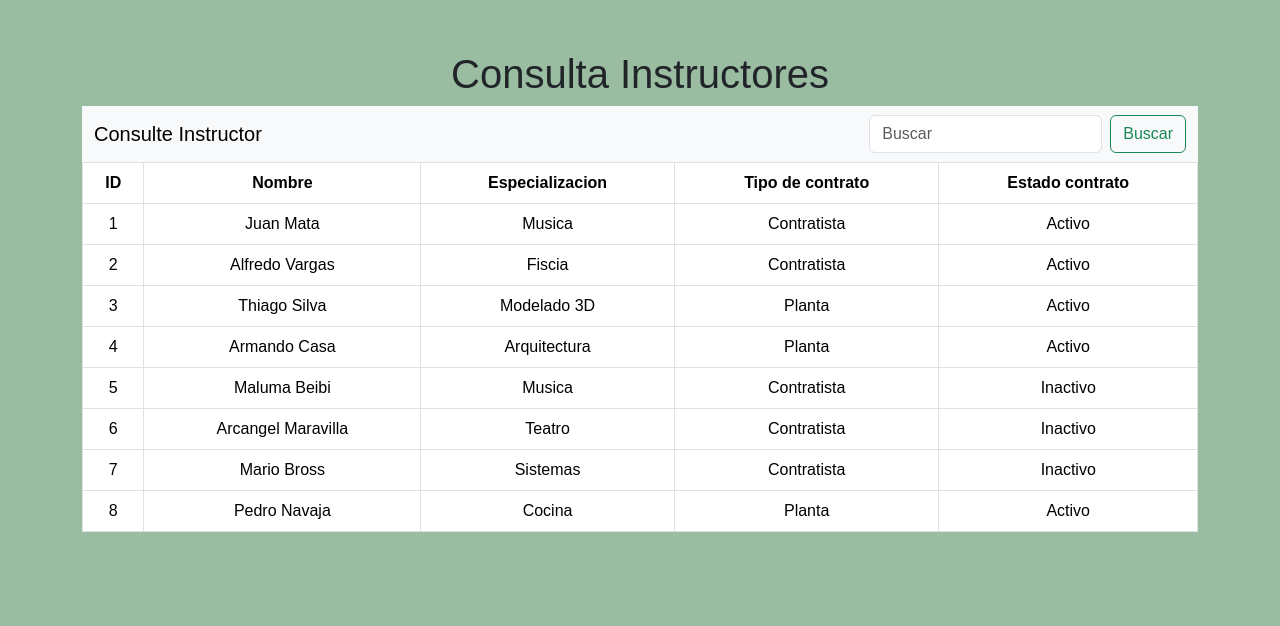
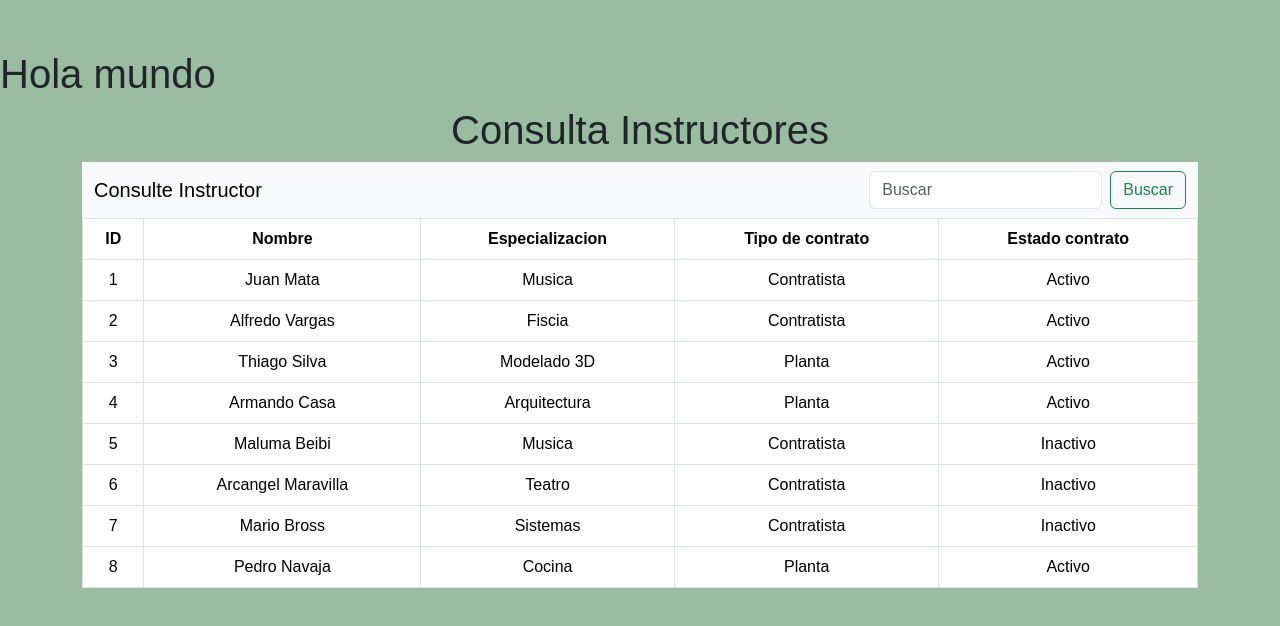
Before and after one commit to andresv294/Proyecto-Nuevo, a plain HTML site: page timecrafters_interfaces_Html/Cinstructores.html in a window 1280 px wide. Drawn offline with nearby package versions, Linux system fonts and the light colour scheme.

Commit message:
Feat: prueba

```diff
--- a/timecrafters_interfaces_Html/Cinstructores.html
+++ b/timecrafters_interfaces_Html/Cinstructores.html
@@ -15,7 +15,9 @@
     </style>
 </head>
 <body>
-
+    <div>
+        <h1>Hola mundo</h1>
+    </div>
     <div class="container text-center">
         <h1 >Consulta Instructores</h1>
         <nav class="navbar bg-body-tertiary">
```
